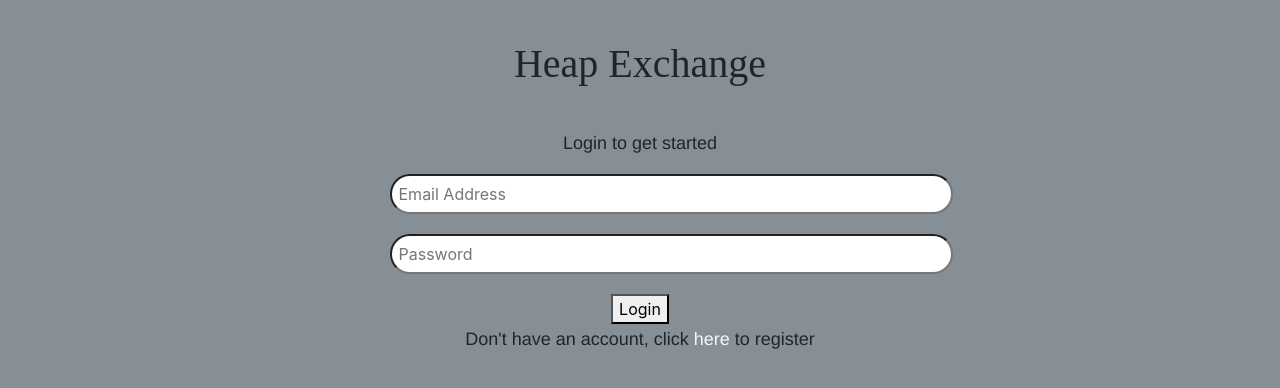
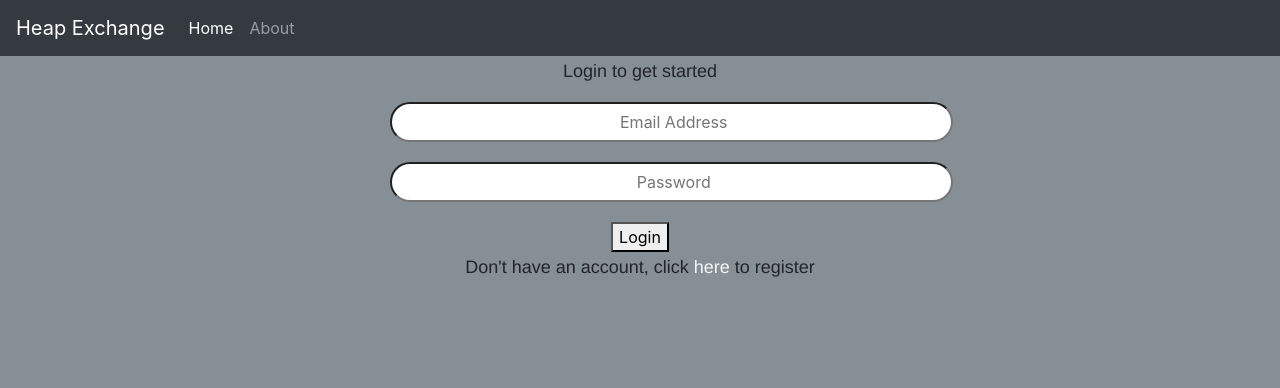
Before and after one commit to lefflerl/HeapExchange-1, a PHP site: page /login.html in a window 1280 px wide. Shown: the top 388 px of the page. Run offline with PHP 8.4, Linux system fonts and the light colour scheme; some libraries are stand-ins or nearby versions.

Commit message:
Update login/register

```diff
--- a/login.html
+++ b/login.html
@@ -5,6 +5,31 @@
     <meta charset="utf-8">
     <link href="https://maxcdn.bootstrapcdn.com/bootstrap/4.0.0/css/bootstrap.min.css" rel="stylesheet" integrity="sha384-Gn5384xqQ1aoWXA+058RXPxPg6fy4IWvTNh0E263XmFcJlSAwiGgFAW/dAiS6JXm" crossorigin="anonymous">
     <link rel="stylesheet" href="stylesheet.css">
+</head>
+
+<body>
+  <div class="navbar sticky-top navbar-expand-lg navbar-dark bg-dark">
+    <a class="navbar-brand" href="index.html">Heap Exchange</a>
+    <button class="navbar-toggler" type="button" data-toggle="collapse" data-target="#navbarNavAltMarkup" aria-controls="navbarNavAltMarkup" aria-expanded="false" aria-label="Toggle navigation">
+         <span class="navbar-toggler-icon"></span>
+         </button>
+    <div class="collapse navbar-collapse" id="navbarNavAltMarkup">
+      <div class="navbar-nav">
+        <a class="nav-item nav-link active" href="index.html">Home <span class="sr-only">(current)</span></a>
+        <a class="nav-item nav-link" href="about.html">About</a>
+      </div>
+    </div>
+  </div>
+
+<body class="login">
+<p>Login to get started</p>
+<div id='inputs'>
+    <input type="text" size="50" id="loginEmail" placeholder=" Email Address">
+    <input type="password" size="50" id="loginPassword" placeholder=" Password">
+    <button onclick="checkLogin()">Login</button>
+    <p>Don't have an account, click<a href="register.html"> here </a>to register</p>
+</div>
+
 <script src="https://www.gstatic.com/firebasejs/5.5.6/firebase.js"></script>
 <script>
   // Initialize Firebase
@@ -18,19 +43,6 @@
   };
   firebase.initializeApp(config);
 </script>
-</head>
-
-<body class="login">
-    <h1>Heap Exchange</h1>
-
-    <p>Login to get started</p>
-    <div>
-        <input type="text" size="50" id="loginEmail" placeholder=" Email Address">
-        <input type="password" size="50" id="loginPassword" placeholder=" Password">
-        <button onclick="checkLogin()">Login</button>
-        <p>Don't have an account, click<a href="register.html"> here </a>to register</p>
-    </div>
-
 <script>
     var uemail = "";
     var upassword = "";
--- a/stylesheet.css
+++ b/stylesheet.css
@@ -153,9 +153,10 @@ a:hover {
     height: 40px;
     border-radius: 20px;
     margin-bottom: 20px;
+    text-align: center;
 }
 
-.login div {
+#inputs {
     margin: auto;
     text-align: center;
     width: 500px;
```
Also changed, not shown: register.html (+16 -3 lines). Lines whose indentation alone changed are shown as unchanged.
